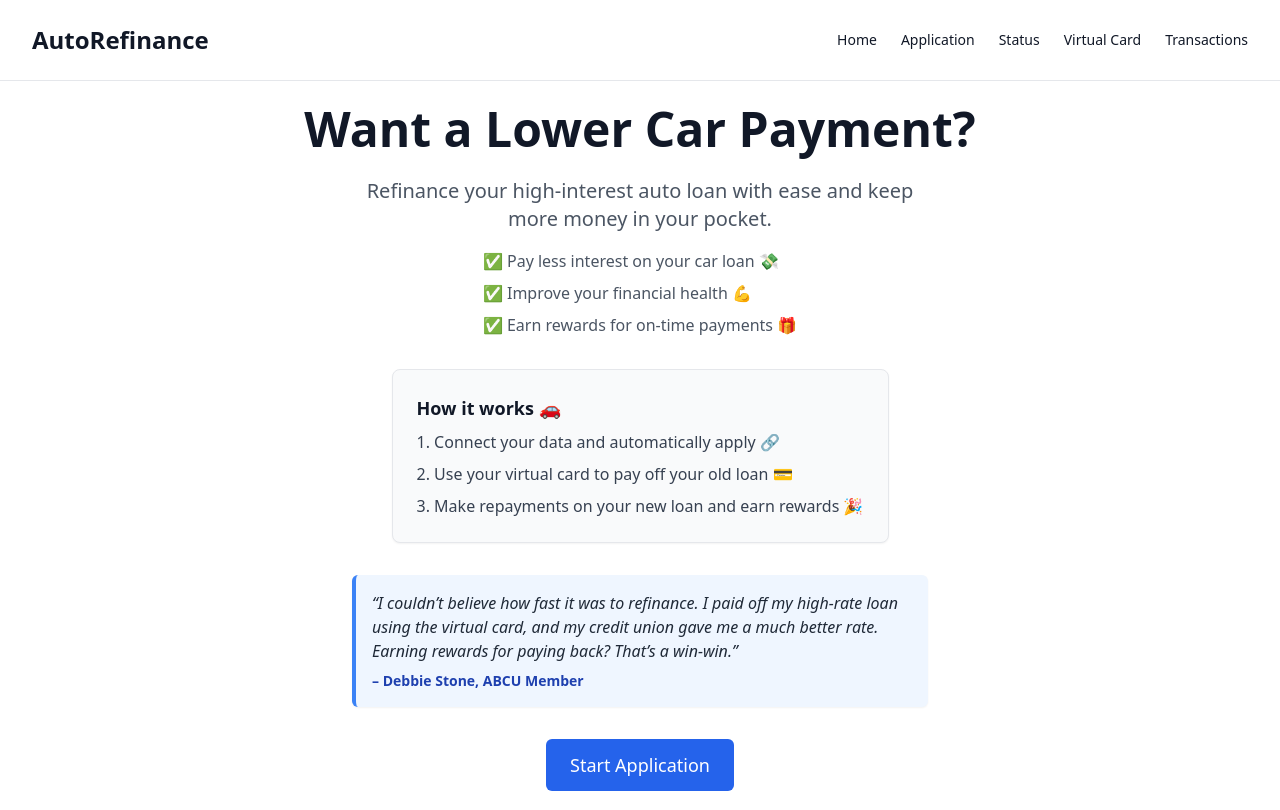
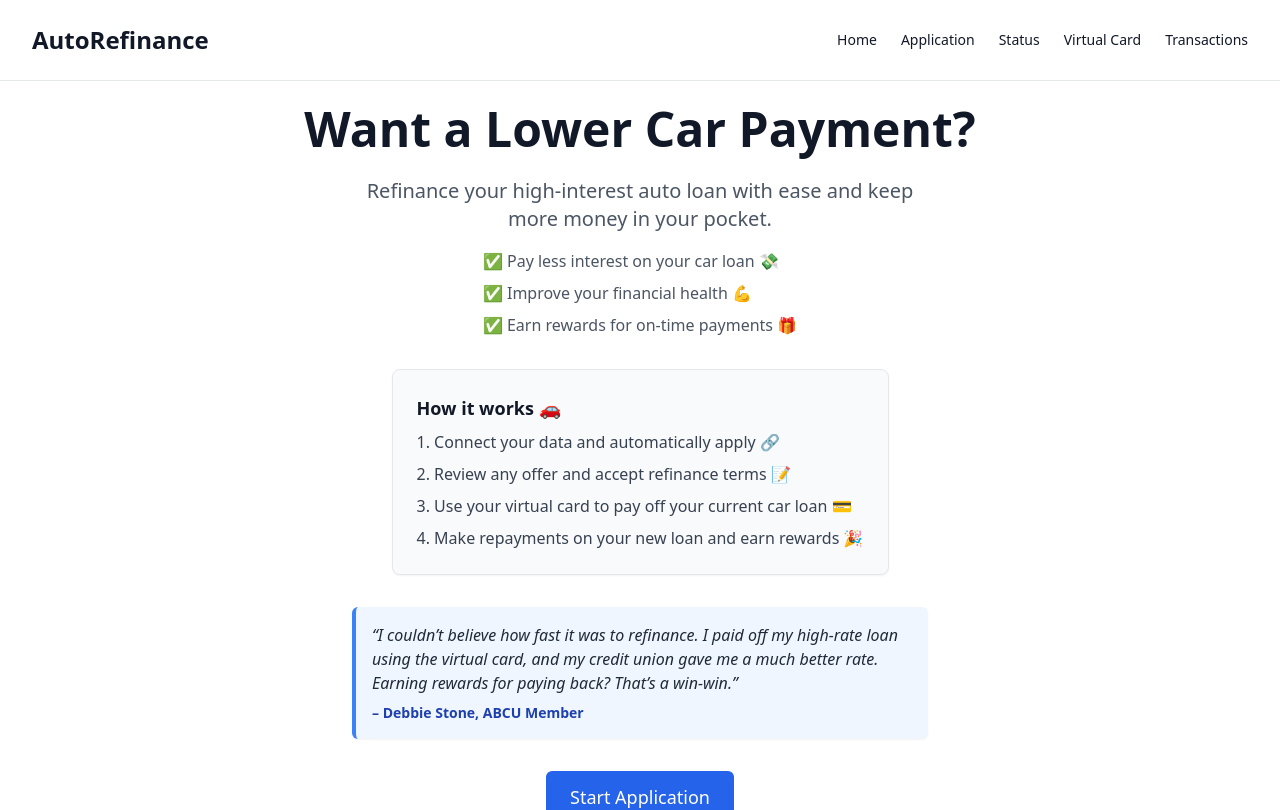
Before and after one commit to apknole/auto-refinance-demo, a React (Vite) app: page / in a window 1280 px wide. Shown: the top 810 px of the page. Built offline with nearby package versions, Linux system fonts and the light colour scheme.

Commit message:
Update AutoRefinanceHome.jsx

```diff
--- a/src/AutoRefinanceHome.jsx
+++ b/src/AutoRefinanceHome.jsx
@@ -72,7 +72,8 @@ function HomeScreen() {
         <h2 className="text-lg font-semibold mb-2">How it works 🚗</h2>
         <ol className="list-decimal list-inside space-y-2 text-gray-700">
           <li>Connect your data and automatically apply 🔗</li>
-          <li>Use your virtual card to pay off your old loan 💳</li>
+          <li>Review any offer and accept refinance terms 📝</li>
+          <li>Use your virtual card to pay off your current car loan 💳</li>
           <li>Make repayments on your new loan and earn rewards 🎉</li>
         </ol>
       </div>
```
